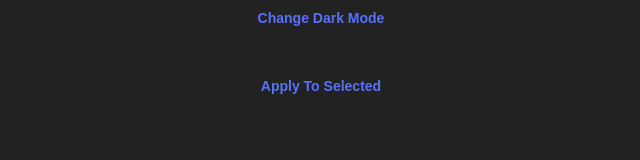
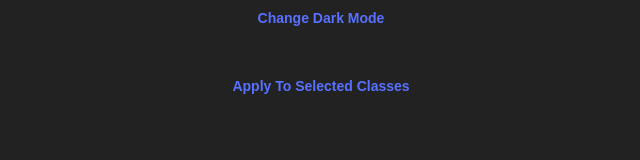
Before and after one commit to jonathanebrahimian/software-engineering-team-1-frontend, a React (Create React App) app: page / in a window 1280 px wide. Shown: the top 160 px of the page, without its empty margins (319-959 px from the left). Built offline with nearby package versions, Linux system fonts and the light colour scheme.

Commit message:
Apply button shows number of selected classes

```diff
--- a/src/pages/LandingPage.jsx
+++ b/src/pages/LandingPage.jsx
@@ -1,7 +1,7 @@
 import React, { useState, useEffect } from 'react';
 import { Button, TextField, Typography, Grid, Item, ListItem, Modal, Box, styel, Input, Checkbox } from '@mui/material';
 
-export const LandingPage = ({changeDark}) => {
+export const LandingPage = ({ changeDark }) => {
 	const classesToTest = [
 		{
 			name: 'CS-2341',
@@ -163,7 +163,7 @@ export const LandingPage = ({changeDark}) => {
 						openModal();
 					}
 				}>
-					Apply To Selected
+					{`Apply to ${selected.length || ""} selected classes`}
 				</Button>
 			</Grid>
 
@@ -221,7 +221,7 @@ export const LandingPage = ({changeDark}) => {
 											select(element.name);
 											element.selected = true;
 										}
-								} } />
+									}} />
 								</Typography>
 							</Grid>
 						)
```
Lines whose indentation alone changed are shown as unchanged.
